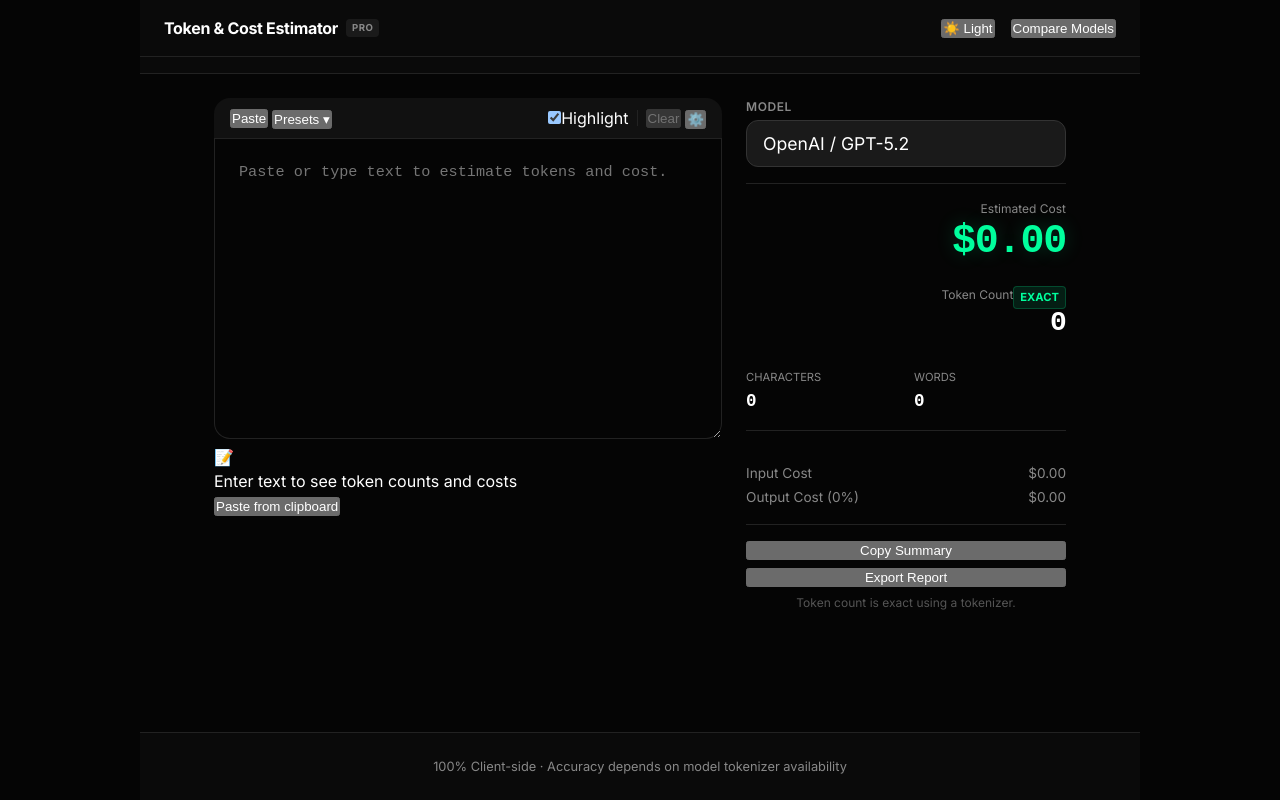
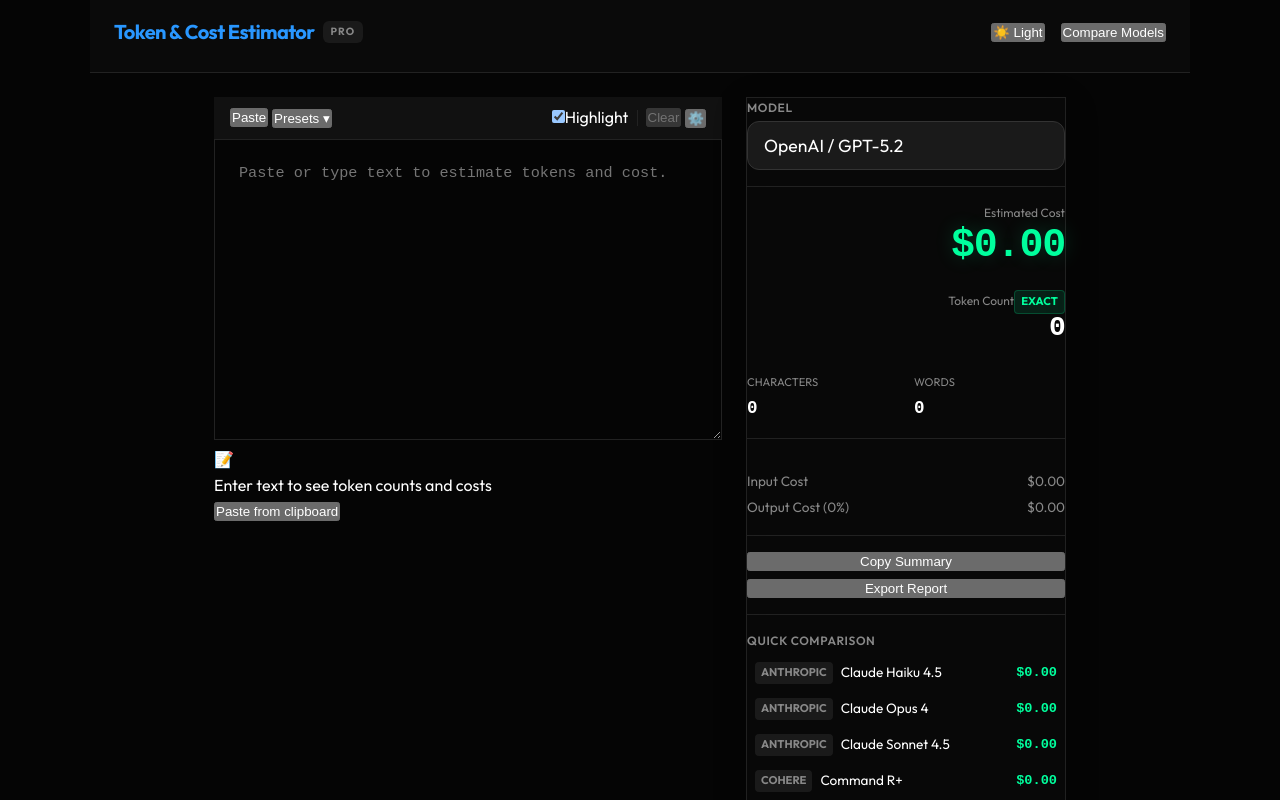
Before and after one commit to ginettododo/LLM-Cost-Calculator, a React (Vite) app: page / in a window 1280 px wide. Shown: the top 800 px of the page. Built offline with nearby package versions, Linux system fonts and the light colour scheme.

Commit message:
Polish: Aggressive UI overhaul, Glassmorphism, and Quick Comparison list

```diff
--- a/index.html
+++ b/index.html
@@ -1,17 +1,23 @@
 <!doctype html>
 <html lang="en">
+
 <head>
   <meta charset="UTF-8" />
   <meta name="viewport" content="width=device-width, initial-scale=1.0" />
-    <meta name="description" content="Offline, privacy-preserving LLM token counter and cost calculator. Compare pricing across providers with exact or estimated token counts." />
+  <meta name="description"
+    content="Offline, privacy-preserving LLM token counter and cost calculator. Compare pricing across providers with exact or estimated token counts." />
   <meta name="theme-color" content="#0b0f14" />
   <link rel="preconnect" href="https://fonts.googleapis.com" />
   <link rel="preconnect" href="https://fonts.gstatic.com" crossorigin />
-    <link href="https://fonts.googleapis.com/css2?family=Inter:wght@400;500;600;700&display=swap" rel="stylesheet" />
+  <link
+    href="https://fonts.googleapis.com/css2?family=Inter:wght@400;500;600;700&family=Outfit:wght@400;500;600;700&display=swap"
+    rel="stylesheet" />
   <title>Token &amp; LLM Cost Calculator</title>
 </head>
+
 <body>
   <div id="root"></div>
   <script type="module" src="/src/main.tsx"></script>
 </body>
+
 </html>
--- a/src/ui/components/StatsPanel.tsx
+++ b/src/ui/components/StatsPanel.tsx
@@ -1,5 +1,5 @@
 import { useMemo } from "react";
-import { formatUSD } from "../../core";
+import { computeCostUSD, formatUSD } from "../../core";
 import { PricingRow } from "../../core/types/pricing";
 import { TokenStats } from "../state/useTokenStats";
 import Badge from "./ui/Badge";
@@ -107,6 +107,29 @@
             Export Report
           </Button>
         </div>
+
+        <div className="app__quick-compare">
+          <span className="app__compare-title">Quick Comparison</span>
+          <div className="app__compare-list">
+            {sortedModels
+              .filter(m => `${m.provider}::${m.model}` !== selectedModelId)
+              .slice(0, 8)
+              .map(model => {
+                const modelCost = stats ? computeCostUSD(stats.tokens, stats.tokens, model).totalUSD : 0;
+                return (
+                  <div key={`${model.provider}::${model.model}`} className="app__compare-row">
+                    <div className="app__compare-model">
+                      <Badge tone="neutral">{model.provider}</Badge>
+                      <span className="app__compare-name">{model.model}</span>
+                    </div>
+                    <span className="app__compare-cost">
+                      {stats ? formatUSD(computeCostUSD(stats.tokens, stats.tokens, model).totalUSD) : "$0.00"}
+                    </span>
+                  </div>
+                );
+              })}
+          </div>
+        </div>
       </Card>
 
       <div className="app__disclaimer">
--- a/src/ui/components/TextareaPanel.tsx
+++ b/src/ui/components/TextareaPanel.tsx
@@ -196,11 +196,18 @@
       </div>
 
       <div className="app__editor-wrapper">
-        <TokenHighlighter
-          text={value}
-          model={selectedModel}
-          isEnabled={highlightEnabled}
-        />
+        <div
+          ref={(el) => {
+            if (el) (window as any).highlighterRef = el;
+          }}
+          className="app__highlighter-container"
+        >
+          <TokenHighlighter
+            text={value}
+            model={selectedModel}
+            isEnabled={highlightEnabled}
+          />
+        </div>
         <textarea
           className={`app__textarea ${highlightEnabled ? 'app__textarea--overlay' : ''}`}
           placeholder="Paste or type text to estimate tokens and cost."
@@ -209,6 +216,12 @@
           onChange={(event) => onChange(event.target.value)}
           onPaste={handlePaste}
           ref={textareaRef}
+          onScroll={(e) => {
+            const highlighter = (window as any).highlighterRef;
+            if (highlighter) {
+              highlighter.scrollTop = e.currentTarget.scrollTop;
+            }
+          }}
           rows={12}
         />
         {value.length === 0 && (
--- a/src/ui/components/TokenHighlighter.tsx
+++ b/src/ui/components/TokenHighlighter.tsx
@@ -9,11 +9,11 @@
 };
 
 const COLORS = [
-    "rgba(41, 151, 255, 0.2)", // Blue-ish
-    "rgba(0, 255, 157, 0.2)",  // Green-ish
-    "rgba(255, 179, 0, 0.2)",  // Orange-ish
-    "rgba(255, 77, 77, 0.2)",  // Red-ish
-    "rgba(170, 77, 255, 0.2)", // Purple-ish
+    "rgba(41, 151, 255, 0.15)", // Subtle Blue
+    "rgba(0, 255, 157, 0.15)",  // Subtle Green
+    "rgba(255, 179, 0, 0.15)",  // Subtle Orange
+    "rgba(255, 77, 77, 0.15)",  // Subtle Red
+    "rgba(170, 77, 255, 0.15)", // Subtle Purple
 ];
 
 const TokenHighlighter = ({ text, model, isEnabled }: TokenHighlighterProps) => {
--- a/src/ui/styles/app.css
+++ b/src/ui/styles/app.css
@@ -42,24 +42,38 @@
 
   --radius-s: 8px;
   --radius-m: 12px;
-  --radius-l: 16px;
+  /* Glassmorphism */
+  --glass-bg: rgba(10, 10, 10, 0.75);
+  --glass-border: rgba(255, 255, 255, 0.1);
+  --glass-blur: blur(16px);
+  --card-shadow: 0 8px 32px rgba(0, 0, 0, 0.4);
+  --accent-shadow: 0 0 20px var(--accent-glow);
+
+  --font-sans: 'Outfit', 'Inter', -apple-system, sans-serif;
+  --font-mono: 'JetBrains Mono', monospace;
 }
 
 [data-theme="light"] {
-  --bg: #ffffff;
-  --surface: #f5f5f7;
+  color-scheme: light;
+  /* Ensure light mode is explicitly set */
+  --bg: #f8f9fa;
+  --surface: #ffffff;
   --surface-elevated: #ffffff;
-  --surface-strong: #eeeeee;
-  --surface-hover: #e5e5e5;
-  --text: #000000;
-  --text-secondary: #666;
-  --muted: #999;
-  --border: #ddd;
-  --border-strong: #ccc;
+  --surface-strong: #f1f3f5;
+  --surface-hover: #e9ecef;
+  --text: #1a1a1b;
+  --text-secondary: #495057;
+  --muted: #adb5bd;
+  --border: #dee2e6;
+  --border-strong: #ced4da;
   --accent: #0066cc;
-  --accent-glow: rgba(0, 102, 204, 0.1);
-  --success: #009966;
-  --success-glow: rgba(0, 153, 102, 0.1);
+  --accent-glow: rgba(0, 102, 204, 0.08);
+  --success: #0ca678;
+  --success-glow: rgba(12, 166, 120, 0.08);
+
+  --glass-bg: rgba(255, 255, 255, 0.85);
+  --glass-border: rgba(0, 0, 0, 0.05);
+  --card-shadow: 0 8px 24px rgba(0, 0, 0, 0.08);
 }
 
 * {
@@ -72,13 +86,13 @@
   background: var(--bg);
   color: var(--text);
   font-family: var(--font-sans);
-  line-height: 1.5;
+  line-height: 1.6;
   -webkit-font-smoothing: antialiased;
 }
 
 .app {
-  max-width: 1000px;
-  /* Tighter width for calculator feel */
+  max-width: 1100px;
+  /* Slightly wider for the 2-col layout */
   margin: 0 auto;
   min-height: 100vh;
   display: flex;
@@ -90,7 +104,7 @@
 .app__header-main {
   background: var(--surface);
   border-bottom: 1px solid var(--border);
-  padding-bottom: var(--space-m);
+  padding-bottom: var(--space-s);
 }
 
 .app__top-bar {
@@ -98,25 +112,26 @@
   justify-content: space-between;
   align-items: center;
   padding: var(--space-m) var(--space-l);
-  border-bottom: 1px solid var(--border);
 }
 
 .app__brand {
-  font-weight: 700;
-  font-size: 1rem;
-  letter-spacing: -0.02em;
+  font-weight: 800;
+  font-size: 1.25rem;
+  letter-spacing: -0.03em;
   display: flex;
   align-items: center;
   gap: var(--space-s);
+  color: var(--accent);
 }
 
 .app__tagary {
-  font-size: 0.6rem;
+  font-size: 0.65rem;
   background: var(--surface-strong);
-  padding: 2px 6px;
-  border-radius: 4px;
+  padding: 3px 8px;
+  border-radius: 6px;
   color: var(--text-secondary);
-  letter-spacing: 0.05em;
+  letter-spacing: 0.1em;
+  font-weight: 700;
 }
 
 .app__actions-row {
@@ -579,6 +594,11 @@
   display: flex;
   flex-direction: column;
   gap: var(--space-m);
+  background: var(--glass-bg);
+  backdrop-filter: var(--glass-blur);
+  -webkit-backdrop-filter: var(--glass-blur);
+  border: 1px solid var(--glass-border);
+  box-shadow: 0 8px 32px rgba(0, 0, 0, 0.2);
 }
 
 .app__stats-header {
@@ -586,8 +606,64 @@
   flex-direction: column;
   gap: var(--space-xs);
   padding-bottom: var(--space-m);
-  border-bottom: 1px solid var(--border);
+  border-bottom: 1px solid var(--glass-border);
 }
+
+.app__quick-compare {
+  display: flex;
+  flex-direction: column;
+  gap: var(--space-s);
+  padding-top: var(--space-m);
+  border-top: 1px solid var(--glass-border);
+}
+
+.app__compare-title {
+  font-size: 0.75rem;
+  text-transform: uppercase;
+  color: var(--text-secondary);
+  font-weight: 600;
+  letter-spacing: 0.05em;
+}
+
+.app__compare-list {
+  display: flex;
+  flex-direction: column;
+  gap: 6px;
+}
+
+.app__compare-row {
+  display: flex;
+  justify-content: space-between;
+  align-items: center;
+  font-size: 0.85rem;
+  padding: 4px 8px;
+  border-radius: var(--radius-s);
+  transition: background 0.2s;
+}
+
+.app__compare-row:hover {
+  background: var(--surface-hover);
+}
+
+.app__compare-model {
+  display: flex;
+  align-items: center;
+  gap: 8px;
+  min-width: 0;
+}
+
+.app__compare-name {
+  white-space: nowrap;
+  overflow: hidden;
+  text-overflow: ellipsis;
+}
+
+.app__compare-cost {
+  font-family: var(--font-mono);
+  font-weight: 600;
+  color: var(--success);
+}
+
 
 .app__big-stats-col {
   display: flex;
@@ -606,7 +682,7 @@
   grid-template-columns: 1fr 1fr;
   gap: var(--space-m);
   padding: var(--space-m) 0;
-  border-bottom: 1px solid var(--border);
+  border-bottom: 1px solid var(--glass-border);
 }
 
 .app__stat-mini {
@@ -634,7 +710,7 @@
   font-size: 0.85rem;
   color: var(--text-secondary);
   padding: var(--space-m) 0;
-  border-bottom: 1px solid var(--border);
+  border-bottom: 1px solid var(--glass-border);
 }
 
 .app__breakdown-row {
```
Lines whose indentation alone changed are shown as unchanged.
